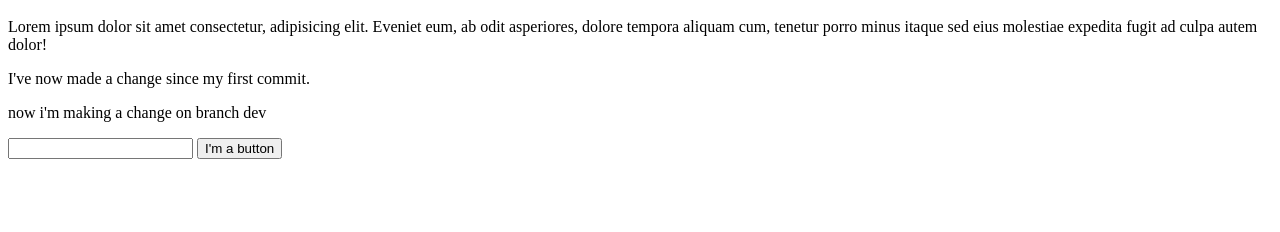
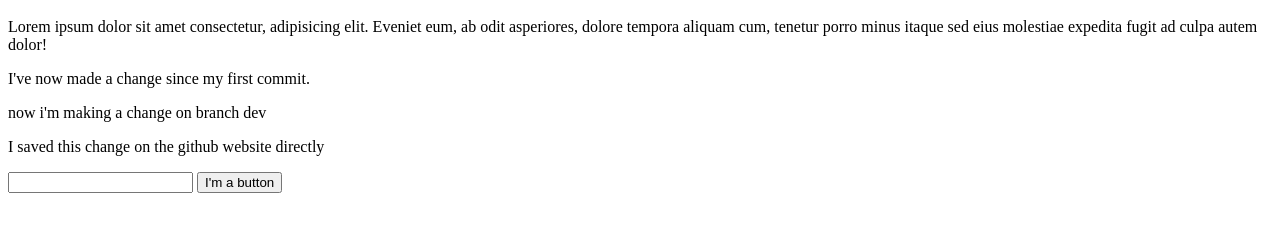
Before and after one commit to jaytonbye/learninggit, a plain HTML site: page index.html in a window 1280 px wide. Shown: the part 208-440 px from the top of the page. Drawn offline with Linux system fonts and the light colour scheme.

Commit message:
directly updating github.com file

```diff
--- a/index.html
+++ b/index.html
@@ -18,6 +18,7 @@
     </p>
     <p>I've now made a change since my first commit.</p>
     <p>now i'm making a change on branch dev</p>
+    <p>I saved this change on the github website directly</p>
     <input type="text" />
     <button>I'm a button</button>
     <script src="app.js"></script>
```
